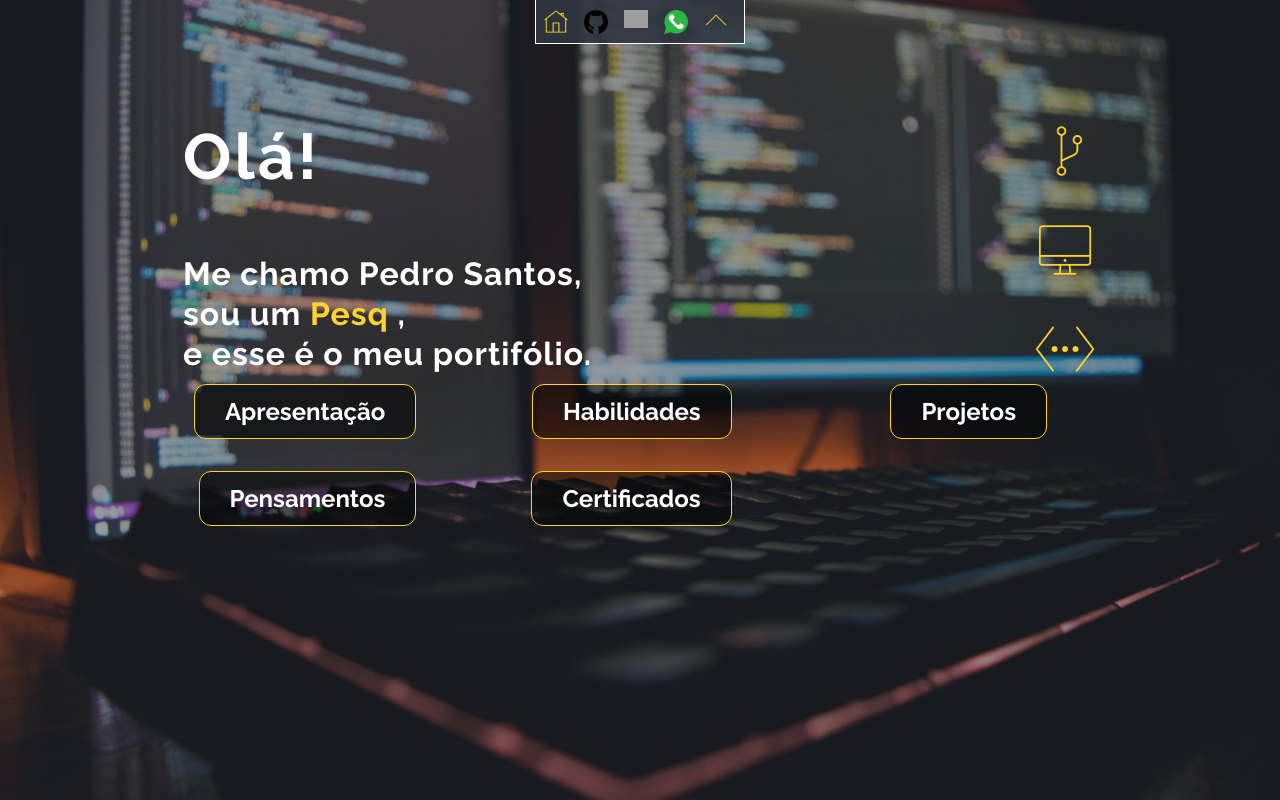
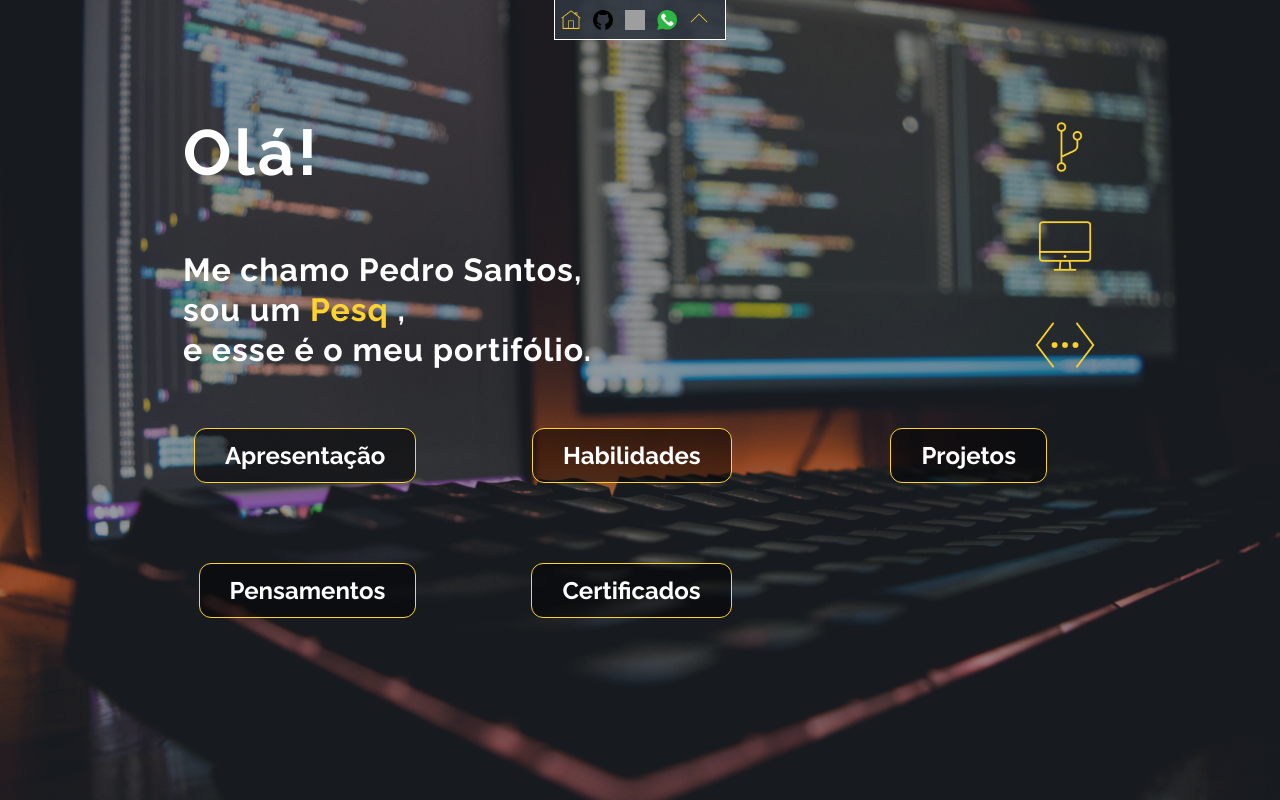
Before and after one commit to PedroHenrique004/Meu-portifolio, a React (Create React App) app: page / in a window 1280 px wide. Both pictures are taken after a click on the button 640 px from the left and 23 px from the top of the page. Built offline with nearby package versions, Linux system fonts and the light colour scheme; grey boxes are pictures that could not be loaded.

Commit message:
Ajustando para telas menores

```diff
--- a/src/Pages/Certificados/styles.ts
+++ b/src/Pages/Certificados/styles.ts
@@ -18,7 +18,7 @@ export const CertContainer = styled.div`
         margin-top: 48px;
     }
 
-    @media (max-width:768px) {
+    @media (max-width: 768px) {
         display: block;
         font-size: 14px;
 
@@ -34,4 +34,24 @@ export const CertContainer = styled.div`
             margin: 0;
         }
     }
+
+    @media (min-width: 769px) and (max-width: 1024px) {
+        img {
+            width: 40%;
+        }
+
+        div {
+            width: 40%;
+        }
+    }
+
+    @media (min-width: 1025px) and (max-width: 1280px) {
+        img {
+            width: 40%;
+        }
+
+        div {
+            width: 40%;
+        }
+    }
 `
--- a/src/Pages/Home/styles.ts
+++ b/src/Pages/Home/styles.ts
@@ -217,5 +217,14 @@ export const ButtonDiv = styled.div`
         display: grid;
         grid-template-columns: 1fr 1fr 1fr;
         gap: 32px;
+
+        button {
+            margin-top: 48px;
+        }
+    }
+
+    @media (max-width: 768px), (max-width: 1024px) {
+        display: block;
+        margin-bottom: 20px;
     }
 `
--- a/src/components/Links/index.tsx
+++ b/src/components/Links/index.tsx
@@ -13,23 +13,18 @@ import React from "react"
 const Links = () => {
     const [estaAberto, setEstaAberto] = useState(false)
 
-
     return (
         <Container>
             {estaAberto === false ?
                 <Button onClick={() => setEstaAberto(true)}><img src={arrow} alt="Seta para abrir a aba minhas redes"/></Button>
-                : " "}
-
-            {estaAberto === true ?
-                    <List>
+                : <List>
                     <li><a href="/"><img src={house} alt="Home" /></a></li>
                     <li><a href="https://github.com/PedroHenrique004" target="blank"><img src={github} alt="GitHub" /></a></li>
                     <li><a href="https://www.linkedin.com/in/pedrosantos004/" target="blank"><img src={linkedin} alt="Linkedin" /></a></li>
                     <li><a href="https://wa.me/5561985458497" target="blank"><img src={whatsapp} alt="Whatsapp" /></a></li>
                     <Li onClick={() => setEstaAberto(false)}><img src={uparrow} alt="Seta para fechar a aba minhas redes"/></Li>
                 </List>
-            : " "}
-
+            }
         </Container>
     )
 }
--- a/src/components/Links/styles.ts
+++ b/src/components/Links/styles.ts
@@ -1,5 +1,4 @@
 import styled from "styled-components"
-
 
 export const List = styled.ul`
     @keyframes fadeIn {
@@ -21,12 +20,8 @@ export const List = styled.ul`
     }
 
     @media (max-width: 768px) {
-
-        a {
+        a, img {
             height: 24px;
-        }
-
-        img {
             max-width: 24px;
         }
 
@@ -42,51 +37,41 @@ export const List = styled.ul`
         }
     }
 
-
-
-    @media screen and (max-width: 1280px) and (max-height: 800px) {
-
-        a {
-            height: 24px;
-        }
-
-        img {
-            max-width: 24px;
+    @media (min-width: 769px) and (max-width: 1024px) {
+        a, img {
+            height: 20px;
+            max-width: 20px;
         }
 
         li {
             padding: 0px;
-            margin: 0 8px;
+            margin: 0 6px;
             display: flex;
             align-items: center;
         }
 
         button {
-            margin-left: 8px;
+            margin-left: 6px;
         }
     }
 
-    @media screen and (max-width: 1024px) and (max-height: 600px) {
-
-        a {
-            height: 24px;
-        }
-
-        img {
-            max-width: 24px;
+    @media (min-width: 1025px) and (max-width: 1280px) {
+        a, img {
+            height: 20px;
+            max-width: 20px;
         }
 
         li {
             padding: 0px;
-            margin: 0 8px;
+            margin: 0 6px;
             display: flex;
             align-items: center;
         }
 
         button {
-            margin-left: 8px;
+            margin-left: 6px;
         }
-        }
+    }
 `
 
 export const Button = styled.button`
@@ -112,15 +97,15 @@ export const Button = styled.button`
         }
     }
 
-    @media screen and (max-width: 1024px) and (max-height: 600px) {
+    @media (min-width: 769px) and (max-width: 1024px) {
         img {
-            max-width: 32px;
+            max-width: 20px;
         }
     }
 
-    @media screen and (max-width: 1280px) and (max-height: 800px) {
+    @media (min-width: 1025px) and (max-width: 1280px) {
         img {
-            max-width: 32px;
+            max-width: 20px;
         }
     }
 `
```
Lines whose indentation alone changed are shown as unchanged.
